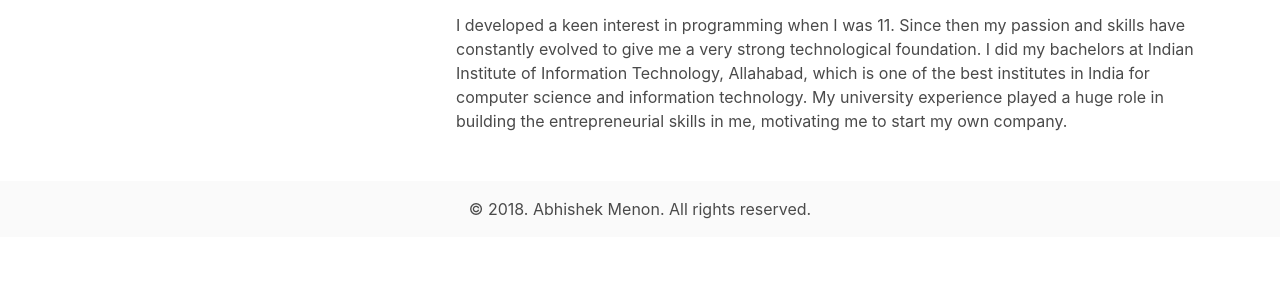
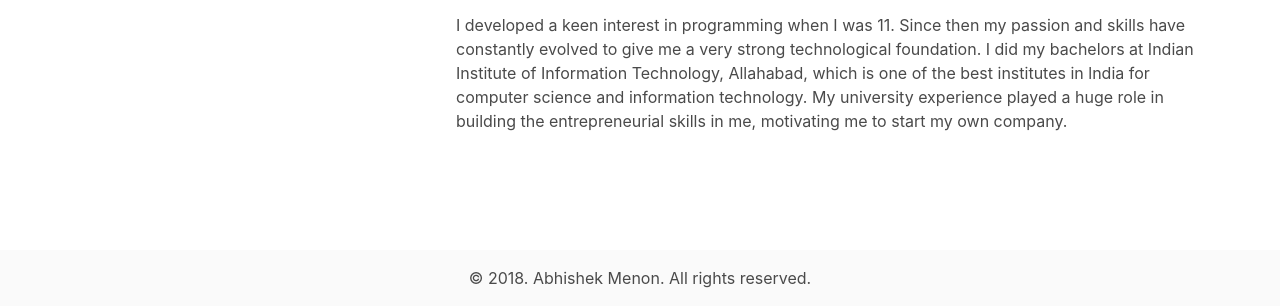
Before and after one commit to mav-erick/mav-erick.github.io, a website: page index.html in a window 1280 px wide. Shown: the part 494-800 px from the top of the page. Drawn offline with nearby package versions, Linux system fonts and the light colour scheme.

Commit message:
Absolutely positioned footer

```diff
--- a/index.html
+++ b/index.html
@@ -136,7 +136,7 @@
         </div>
 
     </section>
-    <footer class="footer" style="padding: 1rem 1rem;">
+    <footer class="footer" style="padding: 1rem 1rem; position: absolute; width: 100%; bottom: 0;">
         <div class="has-text-centered">
                 © 2018. Abhishek Menon. All rights reserved.
         </div>
```
